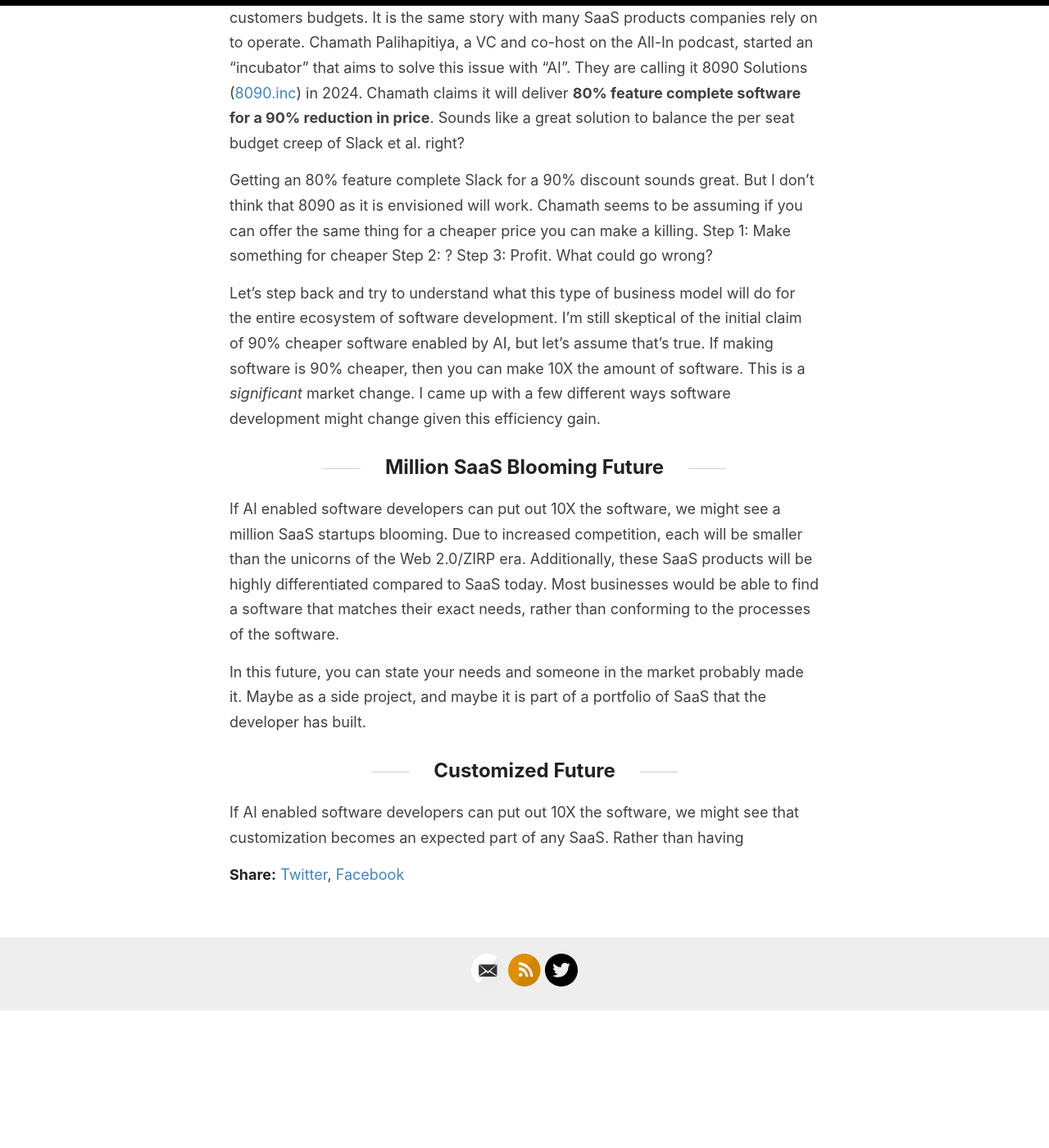
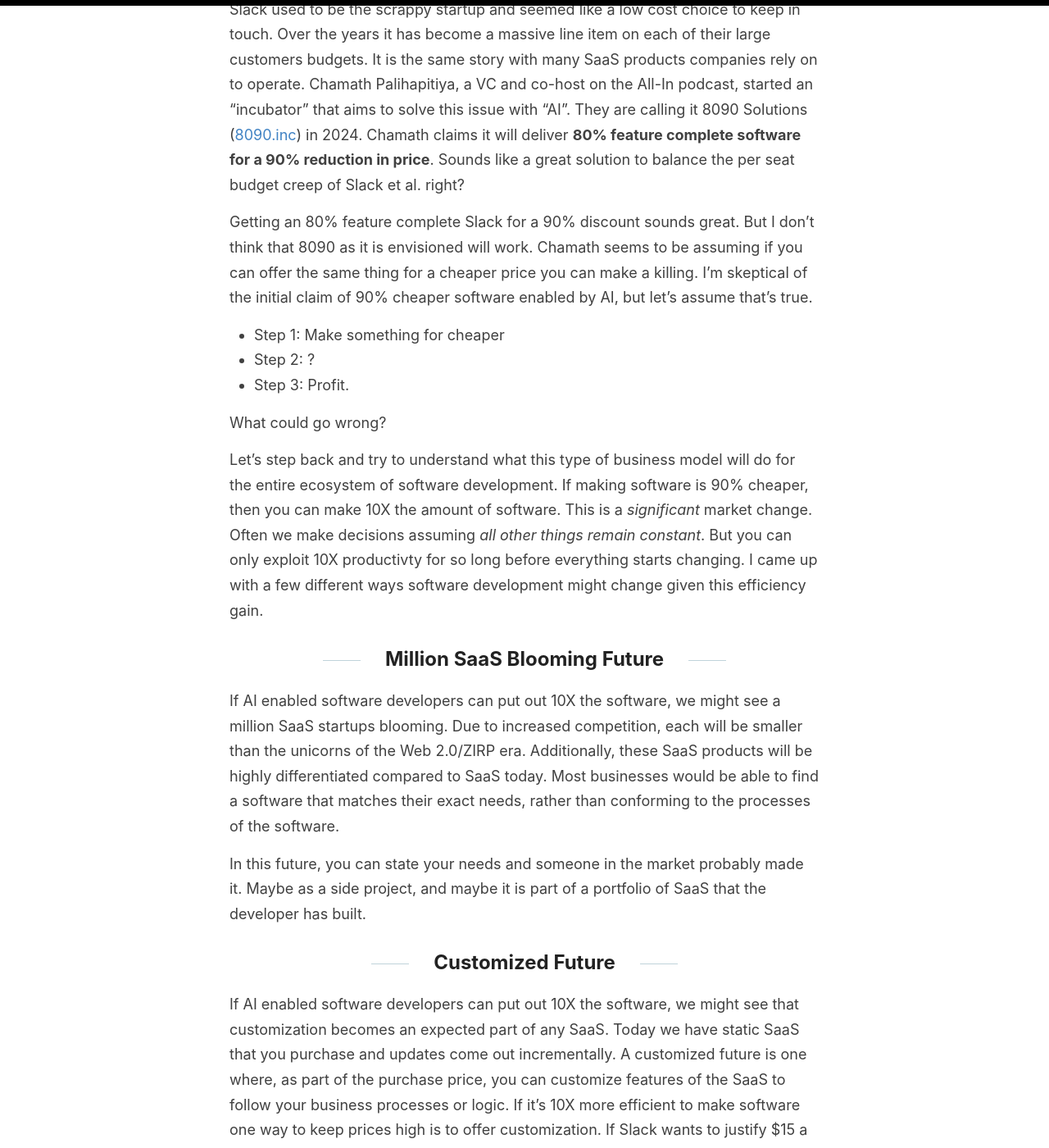
Before and after one commit to robertritz/robertritz.github.io, a Jekyll site: the page built from _posts/2025-02-11-Why-8090-is-yesterdays-solution-to-tomorrows-problem.md, in a window 1280 px wide and 1400 px high, scrolled down 241 px. Shown: the whole window at 82% size. Built offline with Jekyll 4.4.1, drawn with Linux system fonts in a browser that asks for light colours; our own code applies the rules of GitHub Pages for plain Markdown files; before the commit the page ends 1474 px from its top, so only the background shows below that; some of the changed text lies outside the part shown.

Commit message:
Update 2025-02-11-Why-8090-is-yesterdays-solution-to-tomorrows-problem.md

```diff
--- a/_posts/2025-02-11-Why-8090-is-yesterdays-solution-to-tomorrows-problem.md
+++ b/_posts/2025-02-11-Why-8090-is-yesterdays-solution-to-tomorrows-problem.md
@@ -2,14 +2,20 @@
 title: "8090 isn't the future"
 author: "Robert Ritz"
 date: "2025-02-11"
-excerpt: "Slack used to be the scrappy startup and seemed like a low cost choice to keep in touch. Over the years it has become a massive line item on each of their large customers budgets. It is the same story with many SaaS products companies rely on to operate. Chamath Palihapitiya, a VC and co-host on the All-In podcast, started an "incubator" that aims to solve this issue with "AI"."
+excerpt: "Slack used to be the scrappy startup and seemed like a low cost choice to keep in touch. Over the years it has become a massive line item on each of their large customers budgets. It is the same story with many SaaS products companies rely on to operate. Chamath Palihapitiya, a VC and co-host on the All-In podcast, started an incubator that aims to solve this issue with AI."
 ---
 
 Slack used to be the scrappy startup and seemed like a low cost choice to keep in touch. Over the years it has become a massive line item on each of their large customers budgets. It is the same story with many SaaS products companies rely on to operate. Chamath Palihapitiya, a VC and co-host on the All-In podcast, started an "incubator" that aims to solve this issue with "AI". They are calling it 8090 Solutions ([8090.inc](https://www.8090.inc/)) in 2024. Chamath claims it will deliver **80% feature complete software for a 90% reduction in price**. Sounds like a great solution to balance the per seat budget creep of Slack et al. right?
 
-Getting an 80% feature complete Slack for a 90% discount sounds great. But I don't think that 8090 as it is envisioned will work. Chamath seems to be assuming if you can offer the same thing for a cheaper price you can make a killing. Step 1: Make something for cheaper Step 2: ? Step 3: Profit. What could go wrong?
+Getting an 80% feature complete Slack for a 90% discount sounds great. But I don't think that 8090 as it is envisioned will work. Chamath seems to be assuming if you can offer the same thing for a cheaper price you can make a killing. I'm skeptical of the initial claim of 90% cheaper software enabled by AI, but let's assume that's true.
 
-Let's step back and try to understand what this type of business model will do for the entire ecosystem of software development. I'm still skeptical of the initial claim of 90% cheaper software enabled by AI, but let's assume that's true. If making software is 90% cheaper, then you can make 10X the amount of software. This is a *significant* market change. I came up with a few different ways software development might change given this efficiency gain.
+- Step 1: Make something for cheaper
+- Step 2: ?
+- Step 3: Profit.
+
+What could go wrong?
+
+Let's step back and try to understand what this type of business model will do for the entire ecosystem of software development. If making software is 90% cheaper, then you can make 10X the amount of software. This is a *significant* market change. Often we make decisions assuming *all other things remain constant*. But you can only exploit 10X productivty for so long before everything starts changing. I came up with a few different ways software development might change given this efficiency gain.
 
 ## Million SaaS Blooming Future
 
@@ -19,4 +25,8 @@ In this future, you can state your needs and someone in the market probably made
 
 ## Customized Future
 
-If AI enabled software developers can put out 10X the software, we might see that customization becomes an expected part of any SaaS. Rather than having
+If AI enabled software developers can put out 10X the software, we might see that customization becomes an expected part of any SaaS. Today we have static SaaS that you purchase and updates come out incrementally. A customized future is one where, as part of the purchase price, you can customize features of the SaaS to follow your business processes or logic. If it's 10X more efficient to make software one way to keep prices high is to offer customization. If Slack wants to justify $15 a seat forever they will need to give you a reason to stay. Customization could give them that justification. Want role based access control that syncs with your ERP? Suuure. Do you want a boss god mode so you can snoop on your employees? Why not Mr. Toxic Middle Manager.
+
+Does this future sound familiar? Yep, it's exactly how SAP and the other archaic software providers made their money. So this future might look a lot like the past.
+
+##
```
